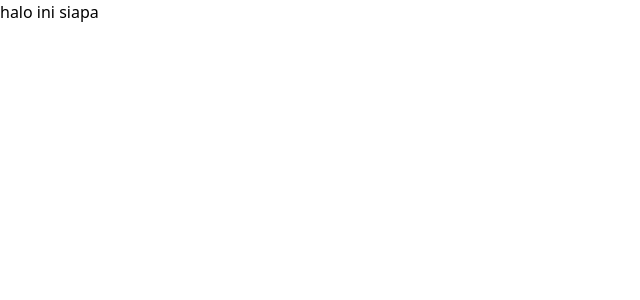
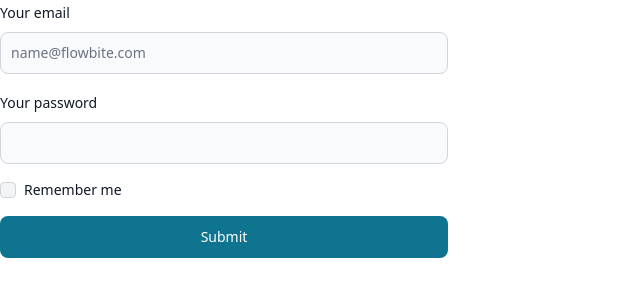
Before and after one commit to hafizhBimo/Miniproject4-Fullstack, a React (Create React App) app in the folder projects/client/: page / in a window 1280 px wide. Shown: the top 300 px of the page, without its empty margins (0-640 px from the left). Built offline with nearby package versions, Linux system fonts and the light colour scheme.

Commit message:
fixing init flowbite

```diff
--- a/projects/client/package.json
+++ b/projects/client/package.json
@@ -16,12 +16,15 @@
     "axios": "^0.27.2",
     "flowbite": "^1.7.0",
     "flowbite-react": "^0.4.11",
+    "formik": "^2.4.2",
     "postcss": "^8.4.25",
     "react": "^18.2.0",
     "react-dom": "^18.2.0",
+    "react-router-dom": "^6.14.1",
     "react-scripts": "5.0.1",
     "tailwindcss": "^3.3.2",
-    "web-vitals": "^2.1.4"
+    "web-vitals": "^2.1.4",
+    "yup": "^1.2.0"
   },
   "eslintConfig": {
     "extends": [
--- a/projects/client/src/App.js
+++ b/projects/client/src/App.js
@@ -1,12 +1,9 @@
-import axios from "axios";
-import logo from "./logo.svg";
 import "./App.css";
-import { useEffect, useState } from "react";
+
+import LoginPage from "./Page/LoginPage";
 
 function App() {
-  return (
-<div>halo ini siapa</div>
-  );
+  return <LoginPage />;
 }
 
 export default App;
--- /dev/null
+++ b/projects/client/src/Page/LoginPage/index.jsx
@@ -0,0 +1,44 @@
+import { Button, Checkbox, Label, TextInput } from 'flowbite-react';
+
+export default function LoginPage() {
+    return (
+      <form className="flex max-w-md flex-col gap-4">
+        <div>
+          <div className="mb-2 block">
+            <Label
+              htmlFor="email1"
+              value="Your email"
+            />
+          </div>
+          <TextInput
+            id="email1"
+            placeholder="name@flowbite.com"
+            required
+            type="email"
+          />
+        </div>
+        <div>
+          <div className="mb-2 block">
+            <Label
+              htmlFor="password1"
+              value="Your password"
+            />
+          </div>
+          <TextInput
+            id="password1"
+            required
+            type="password"
+          />
+        </div>
+        <div className="flex items-center gap-2">
+          <Checkbox id="remember" />
+          <Label htmlFor="remember">
+            Remember me
+          </Label>
+        </div>
+        <Button type="submit">
+          Submit
+        </Button>
+      </form>
+    )
+  }
--- a/projects/client/tailwind.config.js
+++ b/projects/client/tailwind.config.js
@@ -2,7 +2,7 @@
 module.exports = {
   content: [
     "./src/**/*.{js,jsx,ts,tsx}",
-    "node_modules/flowbite-react/**/*.{js,jsx,ts,tsx}",
+    "../../node_modules/flowbite-react/**/*.{js,jsx,ts,tsx}",
   ],
   theme: {
     extend: {},
```
Also changed, not shown: 1 other file (tests, documents, lock files or other folders).
